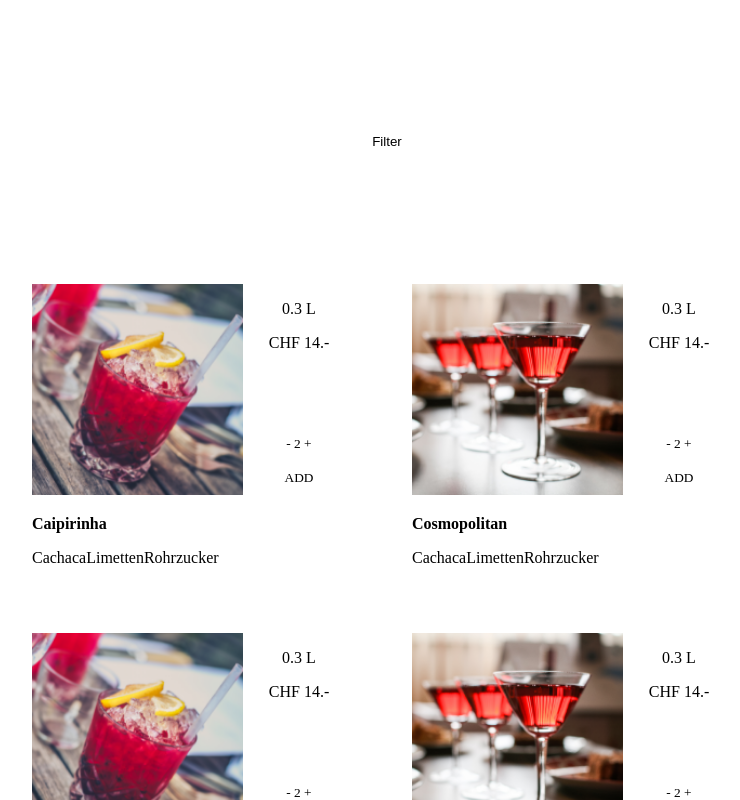
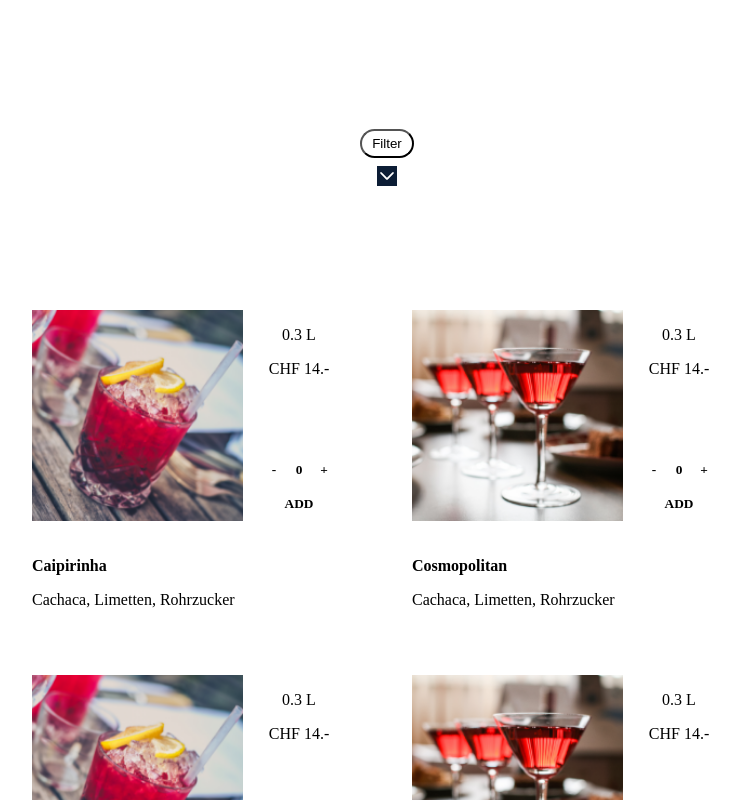
Before and after one commit to joshhammer/fake-bar, a Next.js app: page / in a window 1280 px wide. Shown: the part 580-1380 px from the top of the page, without its empty margins (253-993 px from the left). Built offline with nearby package versions, Linux system fonts and the light colour scheme.

Commit message:
add stuff

```diff
--- a/components/DrinkSection.tsx
+++ b/components/DrinkSection.tsx
@@ -5,8 +5,8 @@ import SingleDrink from './SingleDrink'
 export default function DrinkSection() {
     return(
         <div className={styles.drinkSection__wrapper}>
-            {drinkData.map(drink => {
-                return <SingleDrink drink={drink}/>
+            {drinkData.map((drink, index) => {
+                return <SingleDrink drink={drink} key={index}/>
             })}
         </div>
     )
--- a/components/FilterSection.tsx
+++ b/components/FilterSection.tsx
@@ -3,13 +3,13 @@ import styles from '../styles/_filterSection.module.scss'
 import { useState } from 'react'
 
 const FilterButton = styled.button`
-    border: 1px solid var(--main-white);
     color: var(--main-white);
     background-color: var(--main-blue);
     padding: 5px 10px;
-    margin-bottom: 1rem;
+    margin-bottom: .5rem;
     border-radius: 15px;
     outline: none;
+    transition: color .3s, background-color .3s;
     &:hover {
         cursor: pointer;
     }
@@ -24,10 +24,17 @@ function showHideFilters() {
     setFilterIsActive(!filterIsActive)
 }
 
-    return(
+    return (
       <div className={styles.filterSection}>
-            <FilterButton onClick={showHideFilters} className={`filterBtn ${filterIsActive ? 'isActive' : ''}`}>Filter</FilterButton>
-            <div className={`${styles.filterBox} ${invisible ? 'invisible' : ''}`}>
+        <FilterButton onClick={showHideFilters} className={`filterBtn ${filterIsActive ? "isActive" : ""}`}>Filter</FilterButton>
+        <div>
+          <img
+            className={`${styles.filterArrow} ${filterIsActive ? "activeArrow" : ""}`}
+            src="/arrowDown.svg"
+            alt=""
+          />
+        </div>
+        <div className={`${styles.filterBox} ${invisible ? "invisible" : ""}`}>
           <ul className={styles.filterList}>
             <li>all</li>
             <li>beer</li>
@@ -40,5 +47,5 @@ function showHideFilters() {
           </ul>
         </div>
       </div>
-    )
+    );
 }
--- a/components/SingleDrink.tsx
+++ b/components/SingleDrink.tsx
@@ -1,7 +1,11 @@
 import styles from '../styles/_singleDrink.module.scss'
+import { useState } from 'react'
 
 
 export default function SingleDrink(props) {
+  const [drinkCount, setDrinkCount] = useState(0)
+
+
     return (
       <div className={styles.drinkWrapper}>
         <div className={styles.drinkWrapper__top}>
@@ -18,7 +22,11 @@ export default function SingleDrink(props) {
               <p>CHF {props.drink.price}.-</p>
             </div>
             <div className={styles.drinkWrapper__buttonBox}>
-              <button>- 2 +</button>
+              <button className={styles.countBtn}>
+                <span onClick={() => setDrinkCount(drinkCount > 0 ? drinkCount - 1 : 0)}>-</span>
+                {drinkCount}
+                <span onClick={() => setDrinkCount(drinkCount + 1)}>+</span>
+              </button>
               <button>ADD</button>
             </div>
           </div>
@@ -28,7 +36,13 @@ export default function SingleDrink(props) {
           <p>
             <strong>{props.drink.name}</strong>
           </p>
-          <p>{props.drink.ingredients.map((ingredient) => ingredient)}</p>
+          <p>
+            {props.drink.ingredients.map((ingredient, index) =>
+              index != props.drink.ingredients.length - 1
+                ? `${ingredient}, `
+                : `${ingredient}`
+            )}
+          </p>
         </div>
       </div>
     );
--- a/styles/_filterSection.module.scss
+++ b/styles/_filterSection.module.scss
@@ -8,13 +8,8 @@ $main-font: "Quicksand", sans-serif;
     margin-bottom: 4rem;
 }
 
-.filterBox {
-    height: 50px;
-    transition: height .5s;
-}
-
 .filterBtn {
-
+    border: 1px solid rgba(white, .5);
     &.isActive, &:hover {
         background-color: var(--main-white);
         color: var(--main-blue);
@@ -29,13 +24,14 @@ $main-font: "Quicksand", sans-serif;
     font-size: 14px;
     list-style-type: none;
     margin: 0;
-    padding: 0;
+    padding: 1rem 0;
     & li {
         font-size: 14px;
         margin: 0 .5rem;
         padding: 3px 15px;
         border: 1px solid rgba(white, .5);
         border-radius: 15px;
+        transition: color .3s, background-color .3s;
         &:hover {
             background-color: var(--main-white);
             color: var(--main-blue);
@@ -44,8 +40,19 @@ $main-font: "Quicksand", sans-serif;
     }
 }
 
+.filterBox {
+}
+
 .invisible {
     display: none;
-    height: 0;
-    transition: height .5s;
 }
+
+.filterArrow {
+    width: 20px;
+    height: 20px;
+    transition: transform .5s;
+}
+
+.activeArrow {
+    transform: rotate(180deg);
+}
--- a/styles/_singleDrink.module.scss
+++ b/styles/_singleDrink.module.scss
@@ -4,6 +4,7 @@
     color: var(--main-white);
     &__top {
         display: flex;
+        margin-bottom: 1rem;
         &__right {
             padding: 0 1rem;
             display: flex;
@@ -17,6 +18,7 @@
     }
     &__buttonBox {
         button {
+            outline: none;
             display: block;
             width: 80px;
             padding: 5px 10px;
@@ -26,17 +28,29 @@
             background-color: var(--main-blue);
             color: var(--main-green);
             font-family: var(--main-font);
+            font-weight: 700;
+            transition: color .3s, background-color .3s;
             &:hover {
                 background-color: var(--main-green);
                 color: var(--main-blue);
             }
         }
+        .countBtn {
+            display: flex;
+            justify-content: space-between;
+            align-items: center;
+            span {
+                width: 10px;
+            }
+        }
     }
     &__bottom {
+        p:not(:last-child) {
+            margin-bottom: .25rem;
+        }
+    }
+}
 
-    }
-
-}
 
 
 .drinkImage {
```
Also changed, not shown: public/arrowDown.svg (added). Lines whose indentation alone changed are shown as unchanged.
